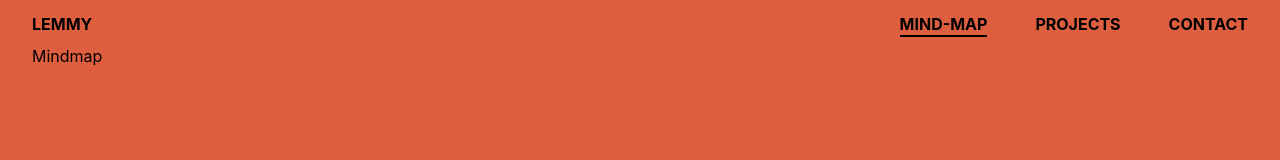
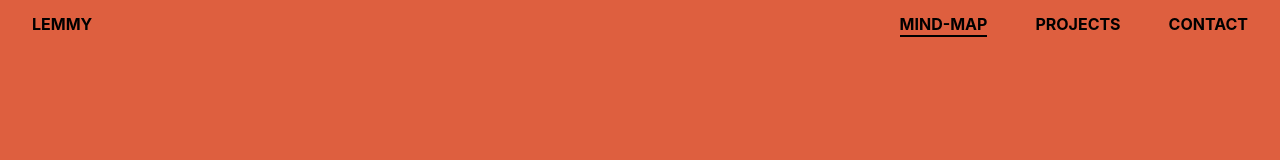
Before and after one commit to LemmyMwaura/Personal-portfolio, a React (Vite) app: page /mind-map in a window 1280 px wide. Shown: the top 160 px of the page. Built offline with nearby package versions, Linux system fonts and the light colour scheme; a web font is replaced by a local one.

Commit message:
feat: sets up showPage slice to manage page content

```diff
--- a/src/App/store.js
+++ b/src/App/store.js
@@ -1,11 +1,13 @@
 import { configureStore } from "@reduxjs/toolkit";
 import loaderReducer from "../Features/LoaderSlice";
 import transitionReducer from "../Features/TransitionHomeSlice";
+import ShowPageReducer from "../Features/ShowPageSlice";
 
 const store = configureStore({
   reducer: {
     loader: loaderReducer,
     transition: transitionReducer,
+    showPage: ShowPageReducer,
   }
 })
 
--- /dev/null
+++ b/src/Features/ShowPageSlice.js
@@ -0,0 +1,21 @@
+import { createSlice } from "@reduxjs/toolkit";
+
+const initialState = {
+  show : false,
+}
+
+const showPageSlice = createSlice({
+  name:'showPage',
+  initialState,
+  reducers:{
+    showPage: (state) => {
+      state.show = true
+    },
+    hidePage: (state) => {
+      state.show = false
+    }
+  }
+})
+
+export default showPageSlice.reducer
+export const {showPage, hidePage} = showPageSlice.actions
--- a/src/Pages/Contact.jsx
+++ b/src/Pages/Contact.jsx
@@ -1,15 +1,13 @@
-import { useState } from 'react'
 import Transition from '../Components/Transition'
+import {useSelector} from 'react-redux'
 
 const Contact = () => {
-  const [showInfo, setShowInfo] = useState(false)
+  const showPageData = useSelector(({showPage}) => showPage.show)
 
   return (
     <div>
-      <Transition pagename="Contact" setShowInfo={setShowInfo}/>
-      {showInfo && (
-        <div className="contact-container">Contact</div>
-      )}
+      <Transition pagename="Contact" />
+      {showPageData && <div className="contact-container">Contact</div>}
     </div>
   )
 }
--- a/src/Pages/Home.jsx
+++ b/src/Pages/Home.jsx
@@ -1,17 +1,23 @@
+import {useSelector} from 'react-redux'
+
+//Components
+import Banner from '../Components/Banner'
 import Loader from '../components/Loader'
-import Banner from '../Components/Banner'
-import {useSelector} from 'react-redux'
+import Transition from '../Components/Transition'
 
 const Home = () => {
   const showLoader = useSelector(({loader}) => loader.show)
+  const showTransition = useSelector(({transition}) => transition.show)
+  const showPageData = useSelector(({showPage}) => showPage.show)
 
   return (
     <div>
       {showLoader ? (
-        <Loader/>
+        <Loader />
       ) : (
         <div className='container'>
-          <Banner />
+          {showTransition && <Transition pagename={'HOME'}/>}
+          {showPageData && <Banner />}
         </div>
       )}
     </div>
--- a/src/Pages/MindMap.jsx
+++ b/src/Pages/MindMap.jsx
@@ -1,13 +1,13 @@
-import {useState} from 'react'
 import Transition from '../Components/Transition'
+import {useSelector} from 'react-redux'
 
 const MindMap = () => {
-  const [showInfo, setShowInfo] = useState(false)
+  const showPageData = useSelector(({showPage}) => showPage.show)
 
   return (
     <div>
-      <Transition pagename="MindMap" setShowInfo={setShowInfo} />
-      {showInfo && <div className="mind-map-container">Mindmap</div>}
+      <Transition pagename="MIND-MAP"/>
+      {showPageData && <div className="mindmap-container">Mind-map</div>}
     </div>
   )
 }
--- a/src/Pages/Projects.jsx
+++ b/src/Pages/Projects.jsx
@@ -1,13 +1,13 @@
-import {useState} from 'react'
+import {useSelector} from 'react-redux'
 import Transition from '../Components/Transition'
 
 const Projects = () => {
-  const [showInfo, setShowInfo] = useState(false)
+  const showPageData = useSelector(({showPage}) => showPage.show)
 
   return (
     <div>
-      <Transition pagename="Projects" setShowInfo={setShowInfo}/>
-      {showInfo && <div className="projects-container">Projects</div>}
+      <Transition pagename="Projects"/>
+      {showPageData && <div className="projects-container">Projects</div>}
     </div>
   )
 }
```
